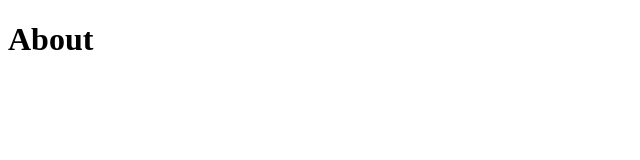
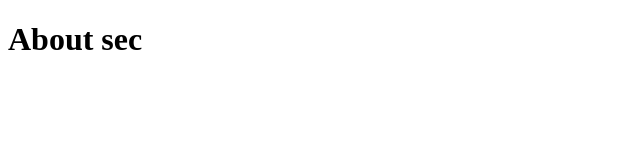
Before and after one commit to AkshayDas97/secondProject, a plain HTML site: page about.html in a window 1280 px wide. Shown: the full height of the page, 0-640 px from the left. Drawn offline with Linux system fonts and the light colour scheme.

Commit message:
Update about.html

```diff
--- a/about.html
+++ b/about.html
@@ -6,6 +6,6 @@
     <title>about</title>
 </head>
 <body>
-    <h1>About </h1>
+    <h1>About sec</h1>
 </body>
 </html>
```
